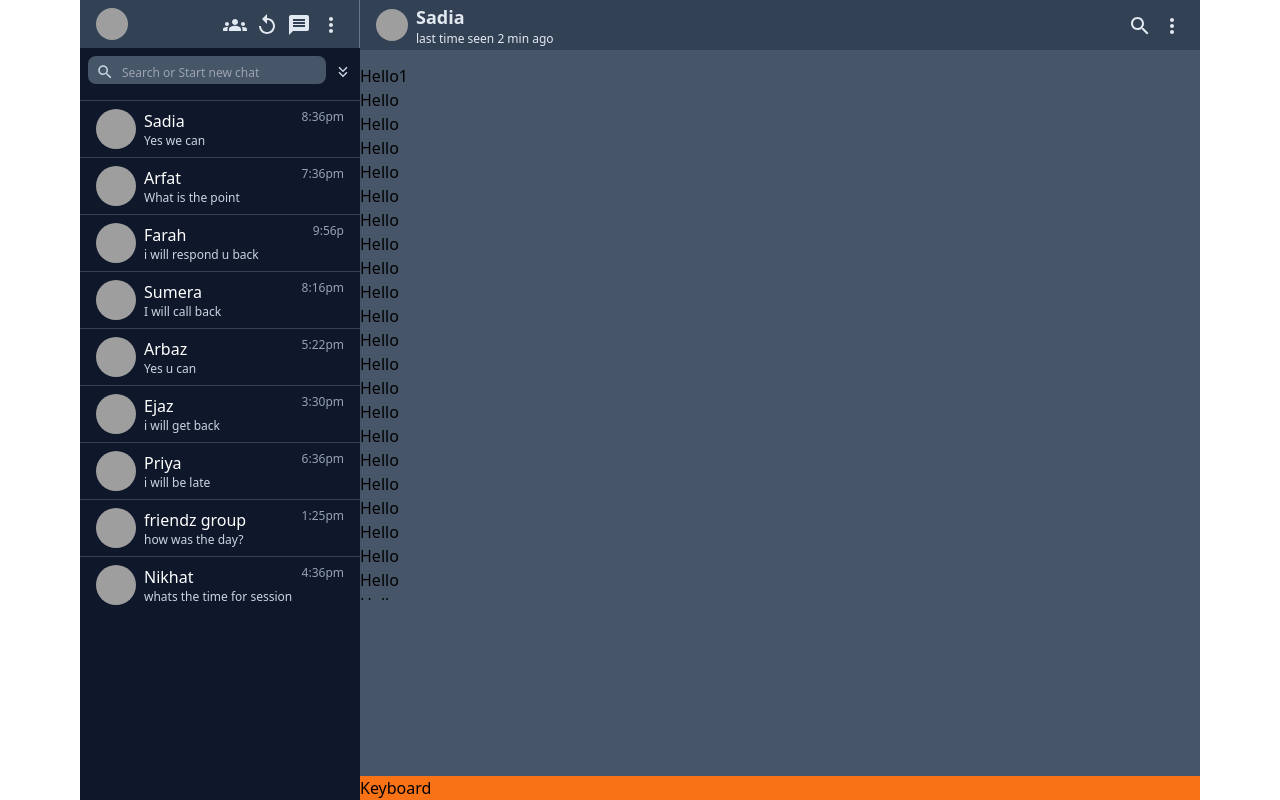
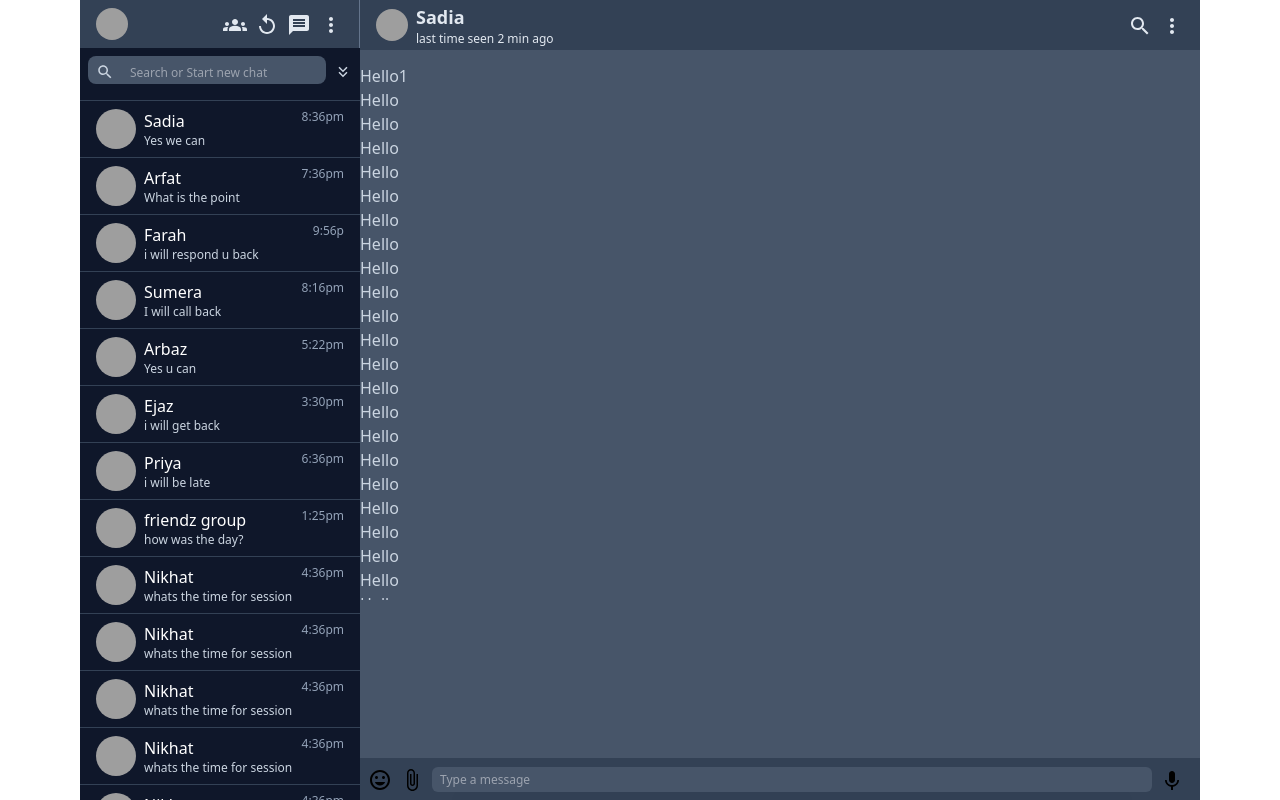
Before and after one commit to LubnaT/chatapp, a React (Create React App) app: page / in a window 1280 px wide. Built offline with nearby package versions, Linux system fonts and the light colour scheme; grey boxes are pictures that could not be loaded.

Commit message:
created keyboard

```diff
--- a/src/components/Chats.jsx
+++ b/src/components/Chats.jsx
@@ -1,5 +1,6 @@
 import React from 'react'
 import Chatheader from '../subcomponents/Chatheader'
+import Keyboard from '../subcomponents/Keyboard'
 
 function Chats() {
   return (
@@ -9,7 +10,9 @@ function Chats() {
         <Chatheader/>
         </div>
         {/* chat body */}
-        <div className='pt-16 pb-4 max-h-[600px] overflow-y-scroll'>
+        {/* instead of padding cant we take margin bcz there are its taking
+        padding according to content */}
+        <div className='text-slate-300 pt-16 pb-20 max-h-[600px] overflow-y-scroll'>
         <p>Hello1</p>
         <p>Hello</p>
         <p>Hello</p>
@@ -53,7 +56,9 @@ function Chats() {
         <p>Hello33</p>
         </div>
         {/* chat type */}
-        <div className='absolute bottom-0 z-10 bg-orange-500 w-full'>  Keyboard</div>
+        <div className='absolute bottom-0 z-10 bg-orange-500 w-full'>
+        <Keyboard/>
+        </div>
     </div>
   )
 }
--- a/src/components/Contactlogs.jsx
+++ b/src/components/Contactlogs.jsx
@@ -27,7 +27,19 @@ function Contactlogs() {
   { name:"friendz group", msg:"how was the day?", time:"1:25pm",
   img:"https://pps.whatsapp.net/v/t61.24694-24/307300479_1178698296410595_3436634533088903287_n.jpg?ccb=11-4&oh=01_AdR_yctPFr67JngOYM8diZ8TxDeZpSIVYy1kFlhIPz8HYQ&oe=639A6A60"},
   { name:"Nikhat", msg:"whats the time for session", time:"4:36pm",
-  img:"https://pps.whatsapp.net/v/t61.24694-24/311715089_113057051507378_8629449852421915821_n.jpg?ccb=11-4&oh=01_AdQxOQX1cjeiHQ2V5bWcba_imxURgKgRI-HB9P9yOssOkg&oe=639A910E"}
+  img:"https://pps.whatsapp.net/v/t61.24694-24/311715089_113057051507378_8629449852421915821_n.jpg?ccb=11-4&oh=01_AdQxOQX1cjeiHQ2V5bWcba_imxURgKgRI-HB9P9yOssOkg&oe=639A910E"},
+  { name:"Nikhat", msg:"whats the time for session", time:"4:36pm",
+  img:"https://pps.whatsapp.net/v/t61.24694-24/311715089_113057051507378_8629449852421915821_n.jpg?ccb=11-4&oh=01_AdQxOQX1cjeiHQ2V5bWcba_imxURgKgRI-HB9P9yOssOkg&oe=639A910E"},
+  { name:"Nikhat", msg:"whats the time for session", time:"4:36pm",
+  img:"https://pps.whatsapp.net/v/t61.24694-24/311715089_113057051507378_8629449852421915821_n.jpg?ccb=11-4&oh=01_AdQxOQX1cjeiHQ2V5bWcba_imxURgKgRI-HB9P9yOssOkg&oe=639A910E"},
+  { name:"Nikhat", msg:"whats the time for session", time:"4:36pm",
+  img:"https://pps.whatsapp.net/v/t61.24694-24/311715089_113057051507378_8629449852421915821_n.jpg?ccb=11-4&oh=01_AdQxOQX1cjeiHQ2V5bWcba_imxURgKgRI-HB9P9yOssOkg&oe=639A910E"},
+  { name:"Nikhat", msg:"whats the time for session", time:"4:36pm",
+  img:"https://pps.whatsapp.net/v/t61.24694-24/311715089_113057051507378_8629449852421915821_n.jpg?ccb=11-4&oh=01_AdQxOQX1cjeiHQ2V5bWcba_imxURgKgRI-HB9P9yOssOkg&oe=639A910E"},
+  { name:"friendz group", msg:"how was the day?", time:"1:25pm",
+  img:"https://pps.whatsapp.net/v/t61.24694-24/307300479_1178698296410595_3436634533088903287_n.jpg?ccb=11-4&oh=01_AdR_yctPFr67JngOYM8diZ8TxDeZpSIVYy1kFlhIPz8HYQ&oe=639A6A60"},
+  { name:"friendz group", msg:"how was the day?", time:"1:25pm",
+  img:"https://pps.whatsapp.net/v/t61.24694-24/307300479_1178698296410595_3436634533088903287_n.jpg?ccb=11-4&oh=01_AdR_yctPFr67JngOYM8diZ8TxDeZpSIVYy1kFlhIPz8HYQ&oe=639A6A60"}
 ]
   return (
     <div className='bg-grey-900 h-screen'>
@@ -48,7 +60,7 @@ function Contactlogs() {
         <div className='flex mx-2 my-2 text-lg text-slate-300 space-x-2 justify-between items-center'>
           <div className='bg-slate-600  space-x-2 px-2 items-center rounded-lg w-full'>
             <SearchIcon fontSize='inherit'/>
-            <input className='bg-transparent text-xs' type={Search} name="search" placeholder="Search or Start new chat"/>
+            <input className='bg-transparent text-xs p-2 h-[15px] w-[190px] items-center' type={Search} name="search" placeholder="Search or Start new chat"/>
           </div>
           <div>
             <KeyboardDoubleArrowDownIcon  fontSize='inherit'/>
@@ -56,7 +68,10 @@ function Contactlogs() {
         </div>
 
         {/* contact chat logs */}
-        <div className='mt-4 overflow-y-scroll'>
+        {/* instead of padding cant we take margin bcz there are its taking
+        padding according to content */}
+
+        <div className="mt-4 max-h-[700px] pb-[280px] scrollbar scrollbar-thin overflow-y-scroll">
         {
           contactArray.map((item,index)=>
           <Contactchatcards key={index} name={item.name} msg={item.msg}
--- /dev/null
+++ b/src/subcomponents/Keyboard.jsx
@@ -0,0 +1,18 @@
+import React from 'react'
+import InsertEmoticonIcon from '@mui/icons-material/InsertEmoticon';
+import AttachFileIcon from '@mui/icons-material/AttachFile';
+import Search from '@mui/icons-material/Search';
+import KeyboardVoiceIcon from '@mui/icons-material/KeyboardVoice';
+
+function Keyboard() {
+  return (
+    <div className='p-2  space-x-2 bg-slate-700 '>
+        <InsertEmoticonIcon/>
+        <AttachFileIcon/>
+        <input className='bg-slate-600 rounded-md pl-2 text-xs w-[720px] h-[25px] shadow-2xl' type={Search} name="search" placeholder="Type a message"/>
+        <KeyboardVoiceIcon/>
+    </div>
+  )
+}
+
+export default Keyboard
```
Also changed, not shown: src/chatscrenbg.jpg (added).
